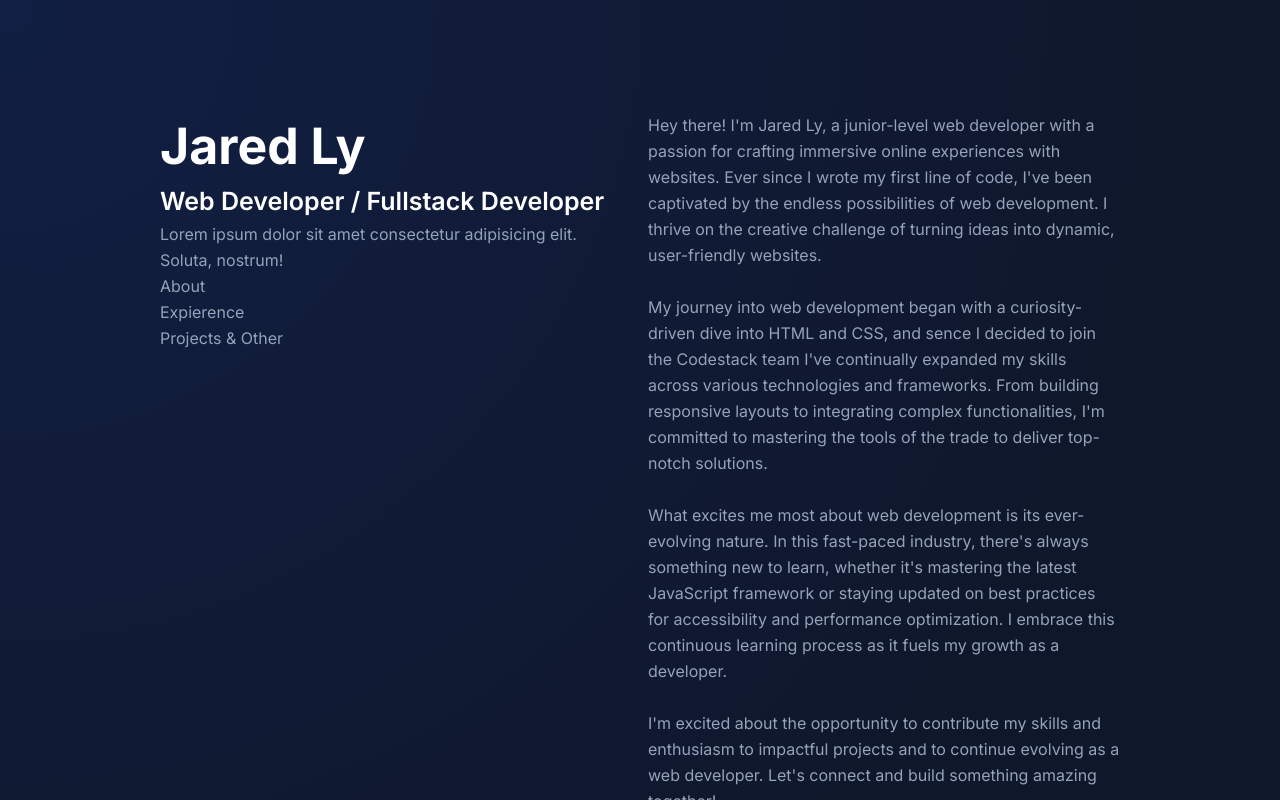
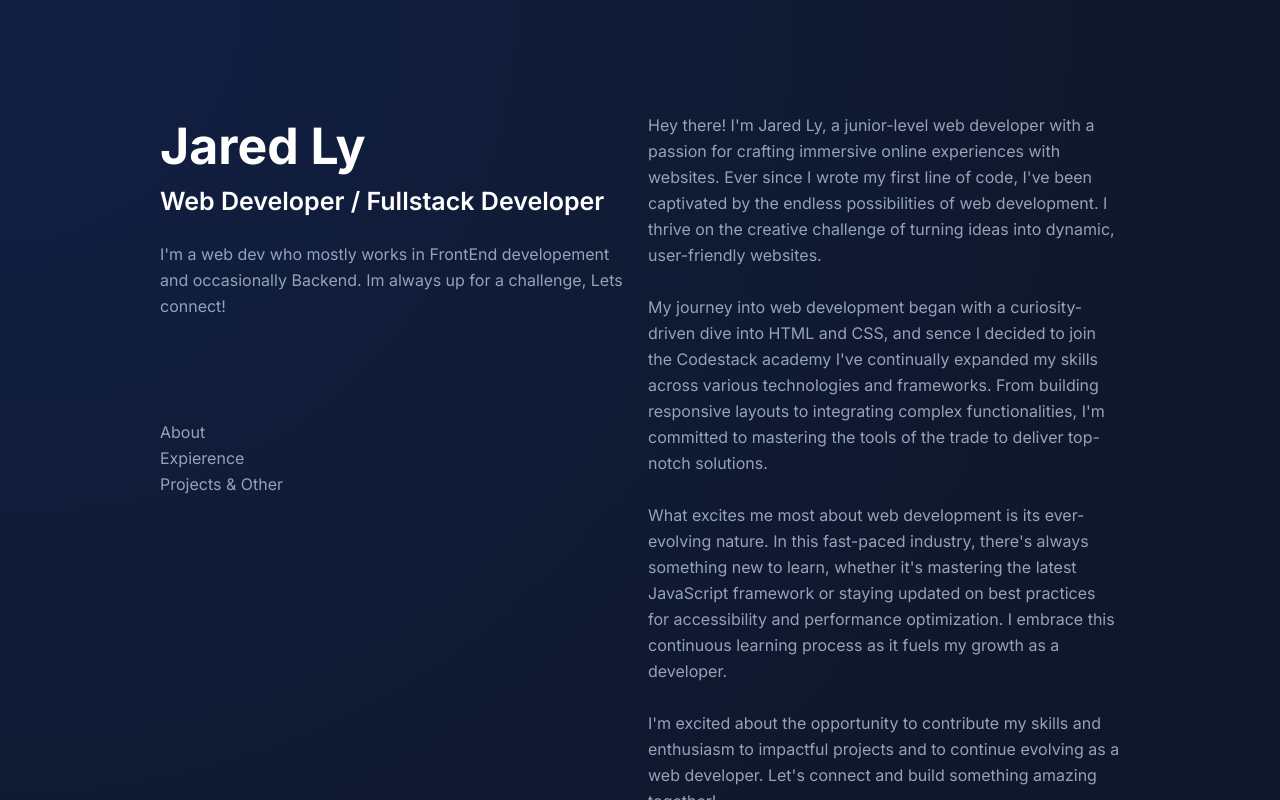
Before and after one commit to JarIsCoding/Jareds-Portfolio, a Next.js app: page / in a window 1280 px wide. Built offline with nearby package versions, Linux system fonts and the light colour scheme.

Commit message:
Fix for vercel deployment

```diff
--- a/src/app/page.tsx
+++ b/src/app/page.tsx
@@ -22,81 +22,64 @@ export default function Home() {
             Web Developer / Fullstack Developer
           </p>
 
-          <div className=''>
-            Lorem ipsum dolor sit amet consectetur adipisicing elit. Soluta, nostrum!
+          <div className='py-5'>
+            I'm a web dev who mostly works in FrontEnd developement and occasionally Backend. Im always up for a challenge, Lets connect!
           </div>
 
-          <nav className='py-30'>
+          <nav className='pt-20'>
             <ul>
               <a href="#about">
-              <li className='active:text-white'>About</li>
+                <li className='active:text-white'>About</li>
               </a>
               <a href="#ex">
-              <li className='active:text-white'>Expierence</li>
+                <li className='active:text-white'>Expierence</li>
               </a>
               <a href="#proj">
-              <li className='active:text-white'>Projects & Other</li>
+                <li className='active:text-white'>Projects & Other</li>
               </a>
             </ul>
           </nav>
 
         </div>
 
-        <div className='w-1/2 mt-28'>
+        <div className='w-1/2'>
 
-          <div id='about' className=''>
-            Hey there! I'm Jared Ly, a junior-level web developer with a passion for crafting immersive online experiences with websites.
-            Ever since I wrote my first line of code, I've been captivated by the endless possibilities of web development.
+          <div id='about' className='mt-28'>
+            Hey there! I{"'"}m Jared Ly, a junior-level web developer with a passion for crafting immersive online experiences with websites.
+            Ever since I wrote my first line of code, I{"'"}ve been captivated by the endless possibilities of web development.
             I thrive on the creative challenge of turning ideas into dynamic, user-friendly websites.
             <br />
             <br />
-            My journey into web development began with a curiosity-driven dive into HTML and CSS, and sence I decided to join the Codestack team I've continually expanded my skills across various technologies and frameworks.
-            From building responsive layouts to integrating complex functionalities, I'm committed to mastering the tools of the trade to deliver top-notch solutions.
+            My journey into web development began with a curiosity-driven dive into HTML and CSS, and sence I decided to join the Codestack academy I{"'"}ve continually expanded my skills across various technologies and frameworks.
+            From building responsive layouts to integrating complex functionalities, I{"'"}m committed to mastering the tools of the trade to deliver top-notch solutions.
             <br />
             <br />
             What excites me most about web development is its ever-evolving nature.
-            In this fast-paced industry, there's always something new to learn, whether it's mastering the latest JavaScript framework or staying updated on best practices for accessibility and performance optimization.
+            In this fast-paced industry, there{"'"}s always something new to learn, whether it{"'"}s mastering the latest JavaScript framework or staying updated on best practices for accessibility and performance optimization.
             I embrace this continuous learning process as it fuels my growth as a developer.
             <br />
             <br />
-            I'm excited about the opportunity to contribute my skills and enthusiasm to impactful projects and to continue evolving as a web developer.
-            Let's connect and build something amazing together!
+            I{"'"}m excited about the opportunity to contribute my skills and enthusiasm to impactful projects and to continue evolving as a web developer.
+            Let{"'"}s connect and build something amazing together!
           </div>
+
+          <br />
+
           <div id='ex' className=''>
-            Hey there! I'm Jared Ly, a junior-level web developer with a passion for crafting immersive online experiences with websites.
-            Ever since I wrote my first line of code, I've been captivated by the endless possibilities of web development.
-            I thrive on the creative challenge of turning ideas into dynamic, user-friendly websites.
-            <br />
-            <br />
-            My journey into web development began with a curiosity-driven dive into HTML and CSS, and sence I decided to join the Codestack team I've continually expanded my skills across various technologies and frameworks.
-            From building responsive layouts to integrating complex functionalities, I'm committed to mastering the tools of the trade to deliver top-notch solutions.
-            <br />
-            <br />
-            What excites me most about web development is its ever-evolving nature.
-            In this fast-paced industry, there's always something new to learn, whether it's mastering the latest JavaScript framework or staying updated on best practices for accessibility and performance optimization.
-            I embrace this continuous learning process as it fuels my growth as a developer.
-            <br />
-            <br />
-            I'm excited about the opportunity to contribute my skills and enthusiasm to impactful projects and to continue evolving as a web developer.
-            Let's connect and build something amazing together!
+            Lorem ipsum dolor sit amet consectetur adipisicing elit. Repudiandae voluptatem ut exercitationem modi sed dignissimos ex natus alias placeat magni. Libero autem nisi nostrum. Inventore mollitia consectetur labore distinctio sit.
+            Aliquam vel sed autem eligendi distinctio dolorem voluptatum aspernatur earum quos perspiciatis consequuntur, iure corporis odit impedit, dolores, ab quasi reprehenderit eaque recusandae nisi labore commodi magnam veritatis nam? Nostrum.
+            Quibusdam error fugit atque earum cum maiores ipsa voluptas temporibus est perferendis voluptatibus saepe aliquam accusamus esse ut dolorum possimus et, aperiam, optio aut omnis debitis? Porro vel animi quaerat!
+            Non quod perferendis assumenda nam iure nesciunt numquam optio enim sunt sit doloremque, placeat et magnam! Ratione modi veritatis aliquam reiciendis consectetur officia, voluptas nesciunt cum vel assumenda sequi inventore.
+            Aut, velit ab explicabo blanditiis voluptate dolorem expedita reiciendis. Nam ab incidunt repellendus nihil excepturi accusamus ut, quibusdam sit vel aliquid ullam odio, esse architecto, quas eveniet? Eligendi, consequuntur sunt!
+            Dolorum odit porro libero itaque voluptas natus id ipsum iste aut praesentium qui nam quidem similique magnam illo tenetur doloremque non, tempora eligendi! Ex ut ullam rem earum voluptatibus nesciunt.
+            Recusandae praesentium ipsam debitis neque fugiat qui vitae porro. Nesciunt aut excepturi sapiente modi ad quos temporibus alias quisquam eius vel earum hic nulla quo, consequatur ex, quia, quod inventore!
+            Et perspiciatis deserunt, possimus repellendus, est sint, veniam neque magni dicta vel hic. Est ad fugit ut nulla aliquam quidem recusandae, animi minus iusto aut earum dolorum voluptatem reprehenderit rem.
+            Expedita veritatis id recusandae vitae, asperiores, enim nam quae eius nemo saepe, necessitatibus amet? Maiores ipsum modi facere necessitatibus iure architecto sed, illum natus similique culpa molestias voluptatum, itaque dicta.
+            Unde provident cupiditate laudantium. Perspiciatis quo mollitia at aperiam libero quis tenetur corrupti culpa? Quod dolorum est culpa, molestias dolores, aliquam explicabo doloremque iusto id distinctio neque numquam, expedita aspernatur.
           </div>
+
           <div id='proj' className=''>
-            Hey there! I'm Jared Ly, a junior-level web developer with a passion for crafting immersive online experiences with websites.
-            Ever since I wrote my first line of code, I've been captivated by the endless possibilities of web development.
-            I thrive on the creative challenge of turning ideas into dynamic, user-friendly websites.
-            <br />
-            <br />
-            My journey into web development began with a curiosity-driven dive into HTML and CSS, and sence I decided to join the Codestack team I've continually expanded my skills across various technologies and frameworks.
-            From building responsive layouts to integrating complex functionalities, I'm committed to mastering the tools of the trade to deliver top-notch solutions.
-            <br />
-            <br />
-            What excites me most about web development is its ever-evolving nature.
-            In this fast-paced industry, there's always something new to learn, whether it's mastering the latest JavaScript framework or staying updated on best practices for accessibility and performance optimization.
-            I embrace this continuous learning process as it fuels my growth as a developer.
-            <br />
-            <br />
-            I'm excited about the opportunity to contribute my skills and enthusiasm to impactful projects and to continue evolving as a web developer.
-            Let's connect and build something amazing together!
+            links here
           </div>
         </div>
       </div>
```
